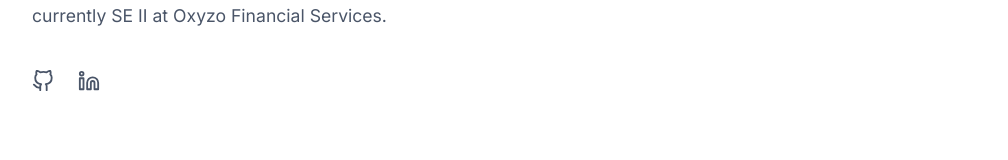
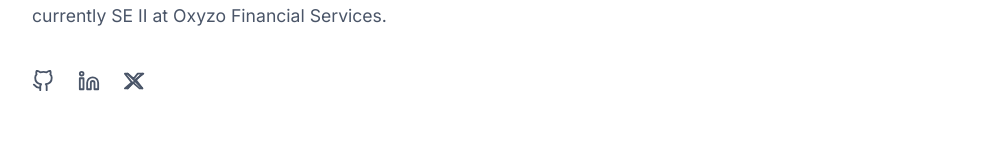
Before and after one commit to sparjapati/portfolio, a React (Vite) app: page / in a window 1280 px wide. Shown: the part 595-755 px from the top of the page, without its empty margins (133-1141 px from the left). Built offline with nearby package versions, Linux system fonts and the light colour scheme.

Commit message:
feat: add Twitter link for _sparjapati_ to Hero

```diff
--- a/src/components/Hero.jsx
+++ b/src/components/Hero.jsx
@@ -42,6 +42,18 @@ export default function Hero() {
               <circle cx="4" cy="4" r="2" />
             </svg>
           </a>
+          <a
+            href="https://twitter.com/_sparjapati_"
+            aria-label="Twitter profile"
+            target="_blank"
+            rel="noopener noreferrer"
+            className="hero-icon-link"
+          >
+            <svg aria-hidden="true" focusable="false" xmlns="http://www.w3.org/2000/svg" width="22" height="22" viewBox="0 0 24 24" fill="none" stroke="currentColor" strokeWidth="2" strokeLinecap="round" strokeLinejoin="round">
+              <path d="M4 4l16 16M4 20L20 4" />
+              <path d="M20 4h-5l-4.5 5.5L4 4H1l7.5 9.5L1 20h3l5.5-6.5L17 20h3l-7.5-9.5L21 4h-1z" />
+            </svg>
+          </a>
         </div>
       </div>
     </section>
```
